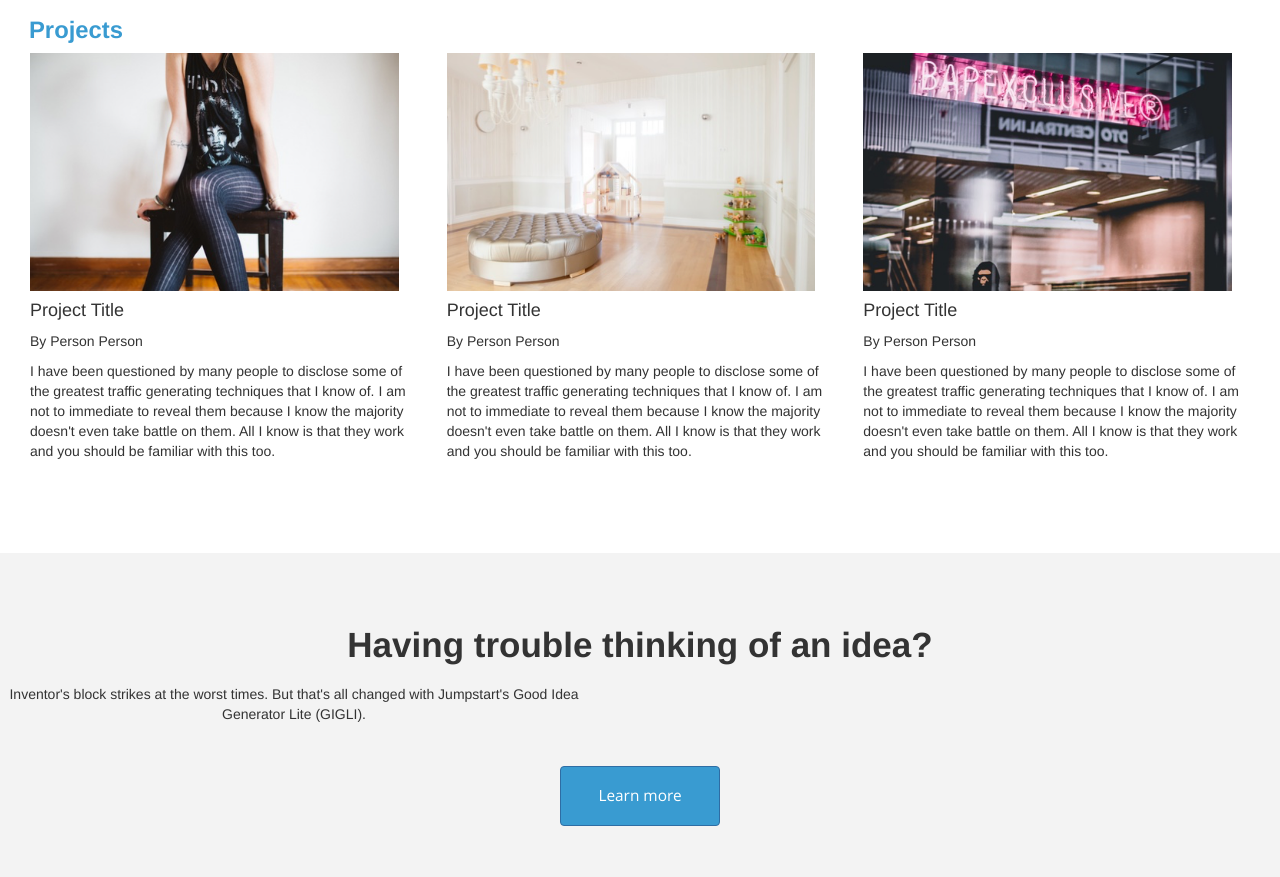
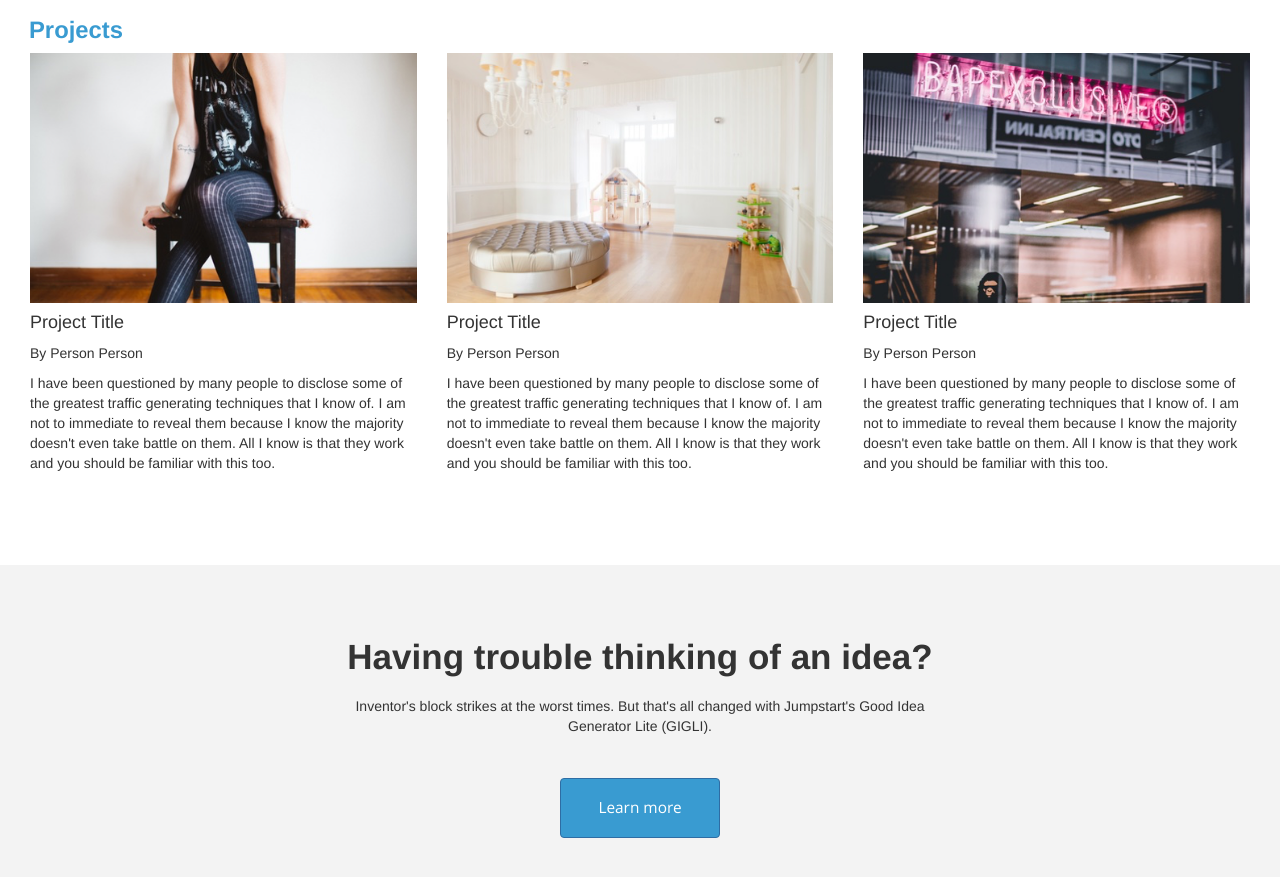
Before and after one commit to mrgrip/jumpstart, a plain HTML site: page index.html in a window 1280 px wide. Shown: the part 1209-2086 px from the top of the page. Drawn offline with nearby package versions, Linux system fonts and the light colour scheme; a web font is replaced by a local one.

Commit message:
modified html and css for optimal performance and mobile responsiveness

```diff
--- a/css/style.css
+++ b/css/style.css
@@ -67,7 +67,8 @@ nav ul li a {
 
 .jumbotron p {
 	width: 51.3rem;
-	margin-bottom: 2.8rem;
+	/*margin-bottom: 2.8rem;*/
+	margin: 0 auto 2.8rem;
 }
 
 .jumbotron .btn {
@@ -104,14 +105,15 @@ nav ul li a {
 	margin-left: 1rem;
 }
 
-.image-container {
-	width: 50%;
-	height: 24rem;
+ .featured .image-container {
+	/*width: 50%;*/
+	/*height: 24rem;*/
 }
 
 .image-container img {
-	max-height: 100%;
-	width: auto;
+	/*max-height: 100%;
+	width: auto;*/
+	width: 100%;
 	display: block;
 }
 
@@ -148,9 +150,9 @@ nav ul li a {
 	margin-left: 1rem;
 }
 
-.projects .image-container {
-	height: 17rem;
-	width: 50%;
+.image-container {
+	/*height: 17rem;
+	width: 50%;*/
 }
 
 /* Footer */
@@ -169,7 +171,8 @@ footer h1 {
 
 footer p {
 	width: 42rem;
-	margin-bottom: 3rem;
+	/*margin-bottom: 3rem;*/
+	margin: 0 auto 3rem;
 }
 
 footer .btn {
@@ -185,4 +188,8 @@ footer .btn {
 	footer p {
 		width: 95%;
 	}
+
+	.project-text {
+		margin-bottom: 8rem;
+	}
 }
--- a/index.html
+++ b/index.html
@@ -71,25 +71,31 @@
 			<div class="image-container" role="presentation">
 				<img src="images/project1.png" alt="project 1 picture girl in jimi hendrix tee shirt and">
 			</div>
+			<div class='project-text'>
 				<h4>Project Title</h4>
 				<p>By Person Person</p>
 				<p>I have been questioned by many people to disclose some of the greatest traffic generating techniques that I know of. I am not to immediate to reveal them because I know the majority doesn't even take battle on them. All I know is that they work and you should be familiar with this too.</p>
+			</div>
 		</div>
 		<div class="col-sm-4 col-xs-12" role="presentation">
 			<div class="image-container" role="presentation">
 				<img src="images/project2.png" alt="">
 			</div>
+			<div class='project-text'>
 				<h4>Project Title</h4>
 				<p>By Person Person</p>
 				<p>I have been questioned by many people to disclose some of the greatest traffic generating techniques that I know of. I am not to immediate to reveal them because I know the majority doesn't even take battle on them. All I know is that they work and you should be familiar with this too.</p>
+			</div>
 		</div>
 		<div class="col-sm-4 col-xs-12" role="presentation">
 			<div class="image-container" role="presentation">
 				<img src="images/project3.png" alt="">
 			</div>
+			<div class='project-text'>
 				<h4>Project Title</h4>
 				<p>By Person Person</p>
 				<p>I have been questioned by many people to disclose some of the greatest traffic generating techniques that I know of. I am not to immediate to reveal them because I know the majority doesn't even take battle on them. All I know is that they work and you should be familiar with this too.</p>
+			</div>
 		</div>
 	</div>
 
```
Lines whose indentation alone changed are shown as unchanged.
